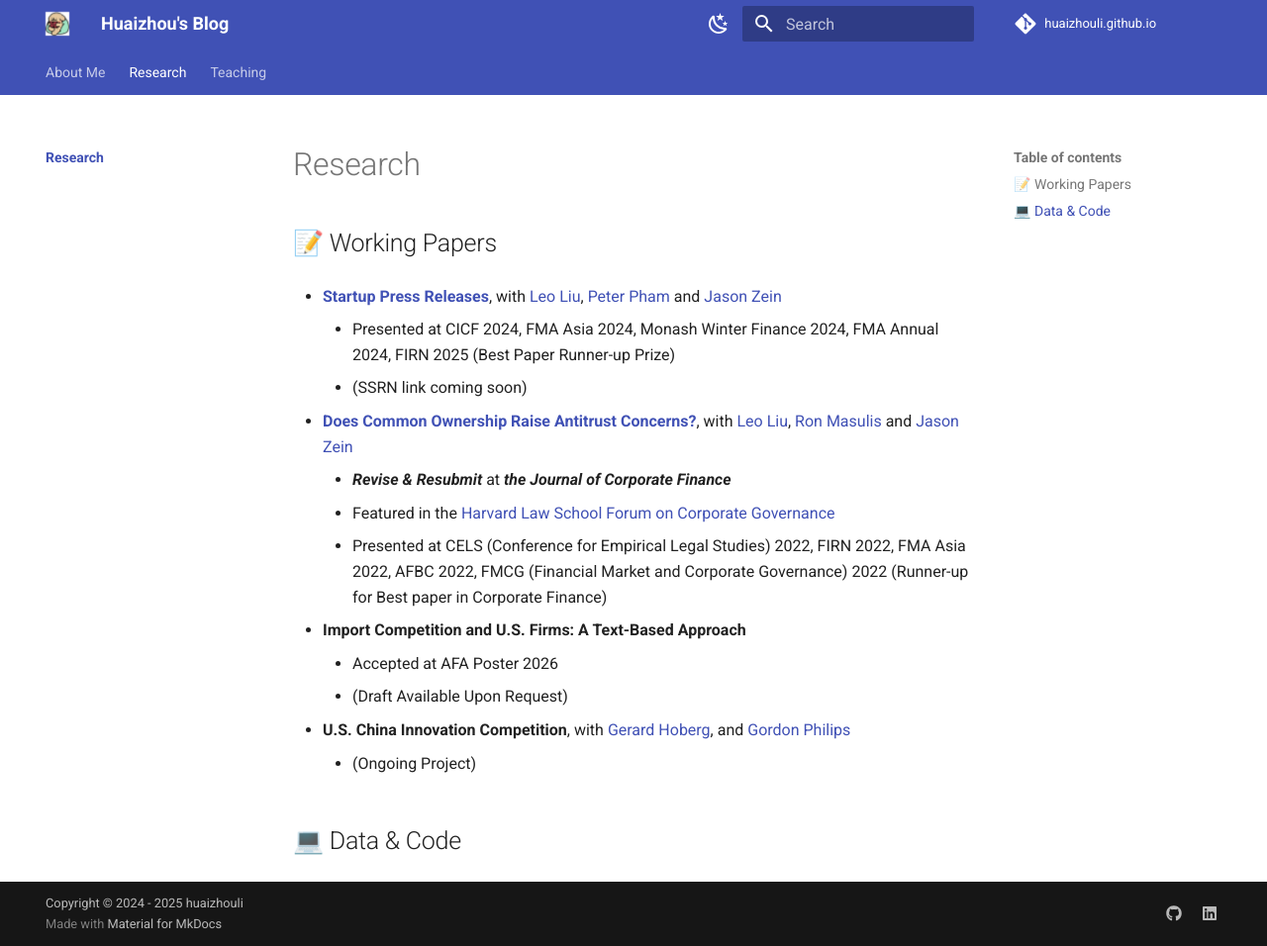
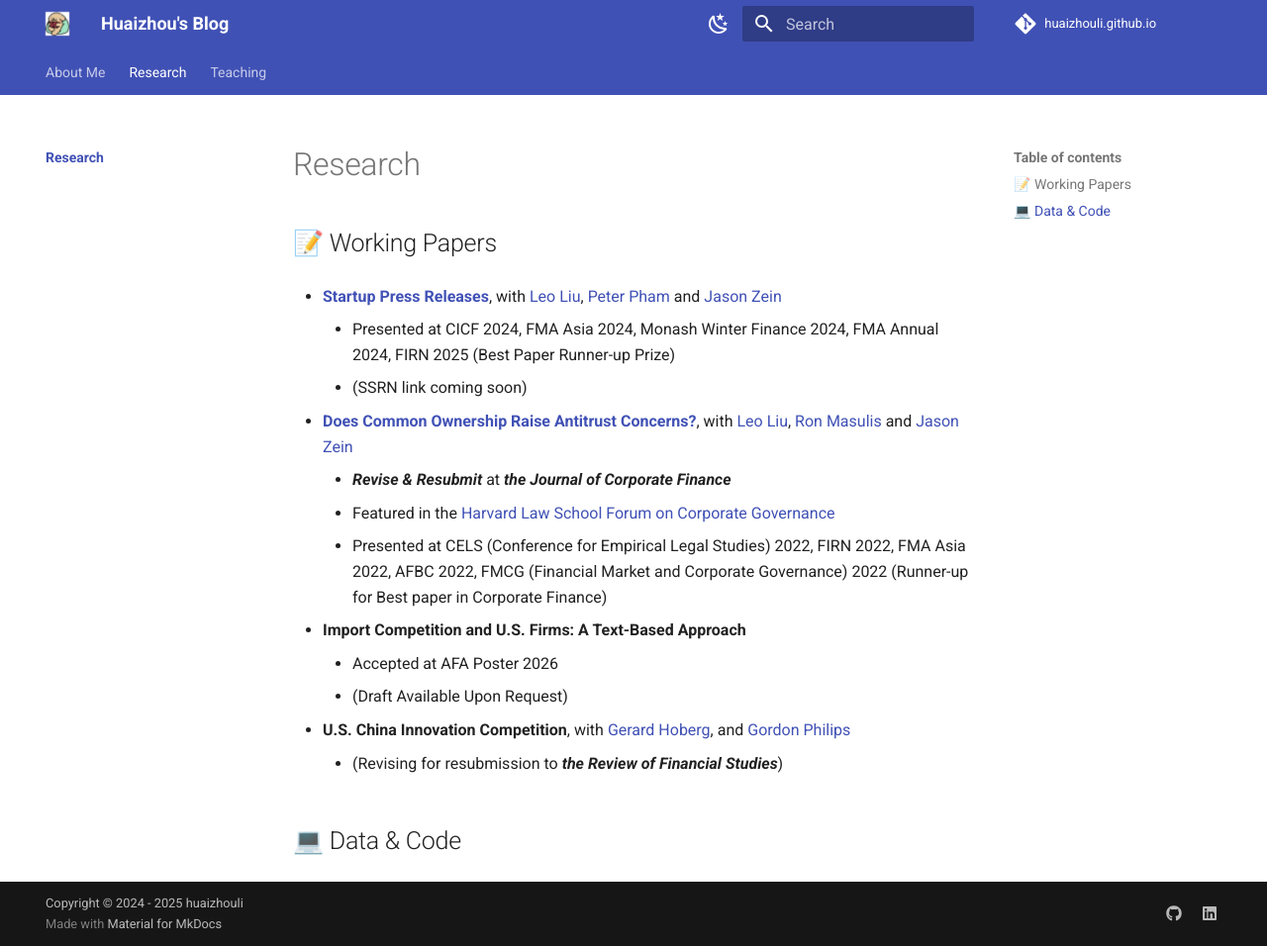
Before and after one commit to huaizhouli/huaizhouli.github.io, an MkDocs documentation site: the page built from docs/research/index.md, in a window 1280 px wide and 956 px high. Shown: the whole window at 99% size. Built offline with MkDocs 1.6.1 and Material for MkDocs 9.7.7, drawn with Linux system fonts in a browser that asks for light colours; comment, search, counter and statistics services are not loaded.

Commit message:
Update index.md

```diff
--- a/docs/research/index.md
+++ b/docs/research/index.md
@@ -16,6 +16,6 @@
     - (Draft Available Upon Request)
 
 - **U.S. China Innovation Competition**, with [Gerard Hoberg](https://faculty.marshall.usc.edu/Gerard-Hoberg/), and [Gordon Philips](https://faculty.tuck.dartmouth.edu/gordon-phillips/)
-    - (Ongoing Project)
+    - (Revising for resubmission to **_the Review of Financial Studies_**)
 
 ## 💻 Data & Code
```
